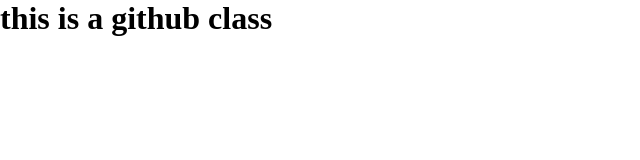
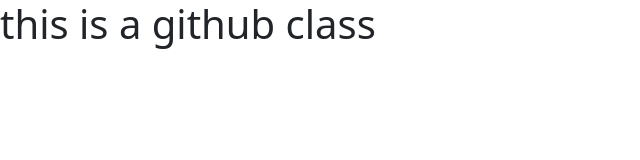
Before and after one commit to PAVINCO/fhenix-group, a plain HTML site: page wahala.html in a window 1280 px wide. Shown: the whole page, without its empty margins (0-640 px from the left). Drawn offline with nearby package versions, Linux system fonts and the light colour scheme.

Commit message:
i added some tools

```diff
--- a/wahala.html
+++ b/wahala.html
@@ -6,6 +6,19 @@
     , initial-scale=1.0">
     <title>Document</title>
     <link rel="stylesheet" href="./style.css">
+    <link rel="stylesheet" href="https://cdn.jsdelivr.net/npm/bootstrap@5.3.2/dist/css/bootstrap.min.css">
+    <link rel="preconnect" href="https://fonts.googleapis.com">
+<link rel="preconnect" href="https://fonts.gstatic.com" crossorigin>
+<link href="https://fonts.googleapis.com/css2?family=Montserrat:ital,wght@0,500;1,400;1,500;1,600;1,700&family=Open+Sans:ital,wght@0,400;0,500;0,600;0,700;1,400;1,500;1,600;1,700&display=swap" rel="stylesheet">
 </head>
 <body>
     <h1>this is a github class</h1>
+
+
+
+
+
+
+
+
+    <script src="https://cdn.jsdelivr.net/npm/bootstrap@5.3.2/dist/js/bootstrap.bundle.min.js"></script>
```
